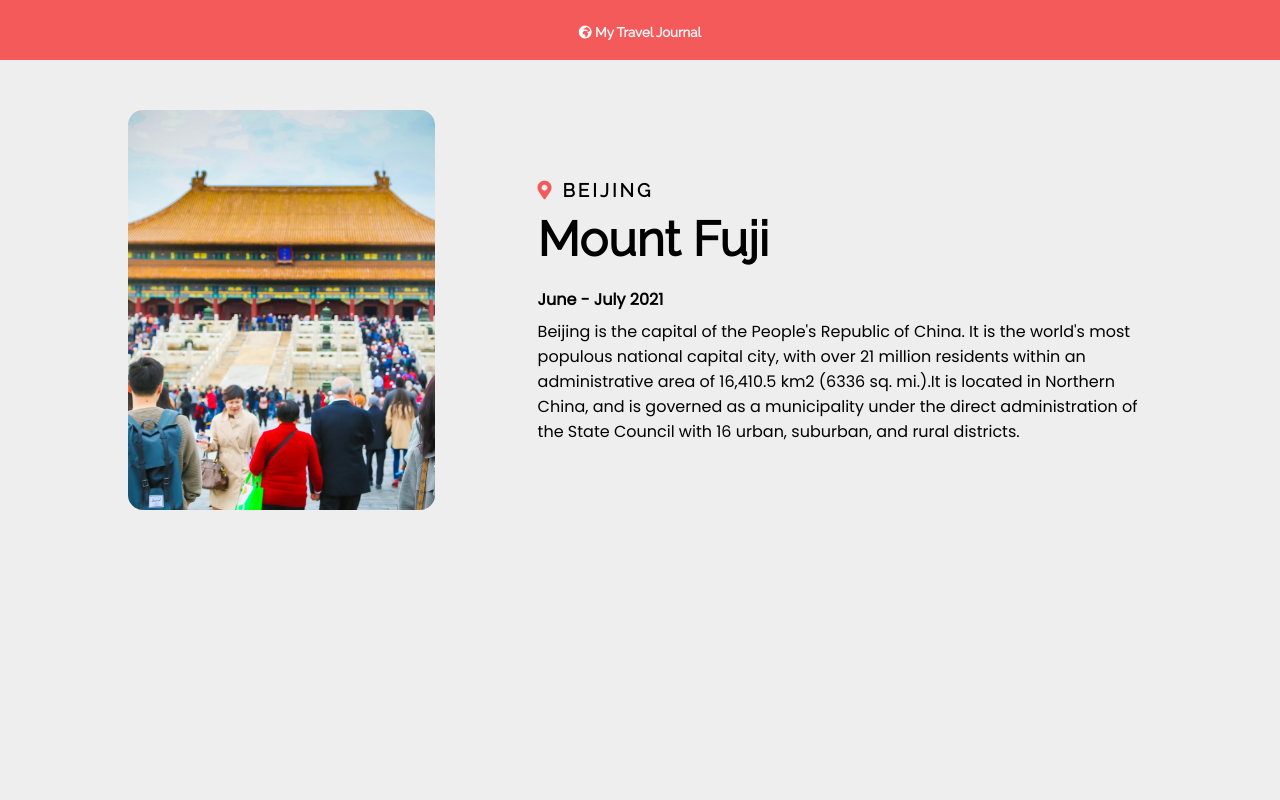
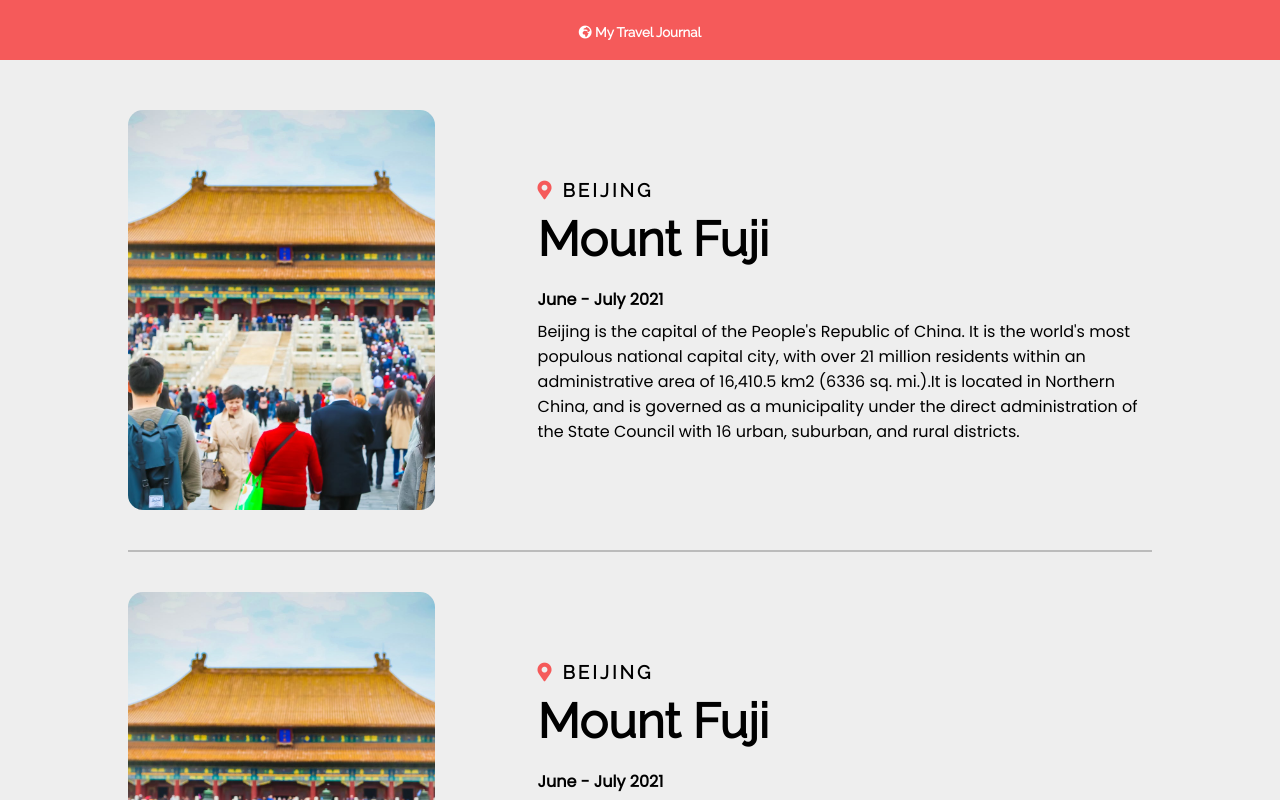
Before and after one commit to KramStyles/react-airbnb, a React (Create React App) app: page / in a window 1280 px wide. Shown: the top 800 px of the page. Built offline with nearby package versions, Linux system fonts and the light colour scheme.

Commit message:
fixed .journey for article

```diff
--- a/src/Components/Journal/Body.js
+++ b/src/Components/Journal/Body.js
@@ -2,6 +2,18 @@ import React from "react";
 function Body(){
     return(
         <section>
+            <div className="journey">
+                <div className="img beijing"/>
+                <div className="content">
+                    <article>
+                        <h3><i className="fa fa-map-marker-alt"/> Beijing</h3>
+                        <h1>Mount Fuji</h1>
+                        <b>June - July 2021</b>
+                        <p>Beijing is the capital of the People's Republic of China. It is the world's most populous national capital city, with over 21 million residents within an administrative area of 16,410.5 km2 (6336 sq. mi.).It is located in Northern China, and is governed as a municipality under the direct administration of the State Council with 16 urban, suburban, and rural districts.</p>
+                    </article>
+                </div>
+            </div>
+
             <div className="journey">
                 <div className="img beijing"/>
                 <div className="content">
--- a/src/Journal.css
+++ b/src/Journal.css
@@ -31,6 +31,9 @@ section{
 .journey{
     display: flex;
     justify-content: space-between;
+    padding-bottom: 40px;
+    margin-bottom: 40px;
+    border-bottom: 2px solid #bbbbbb;
 }
 .img{
     width:30%;
```
